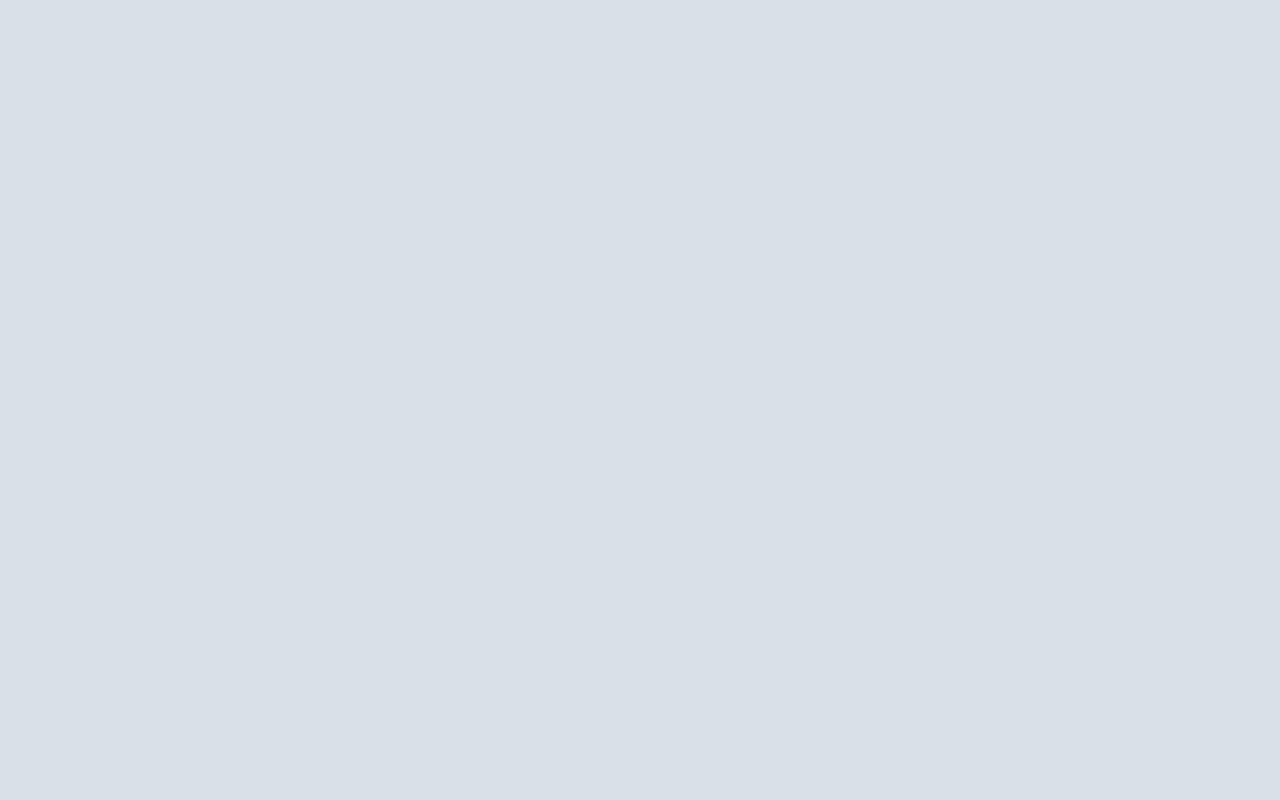
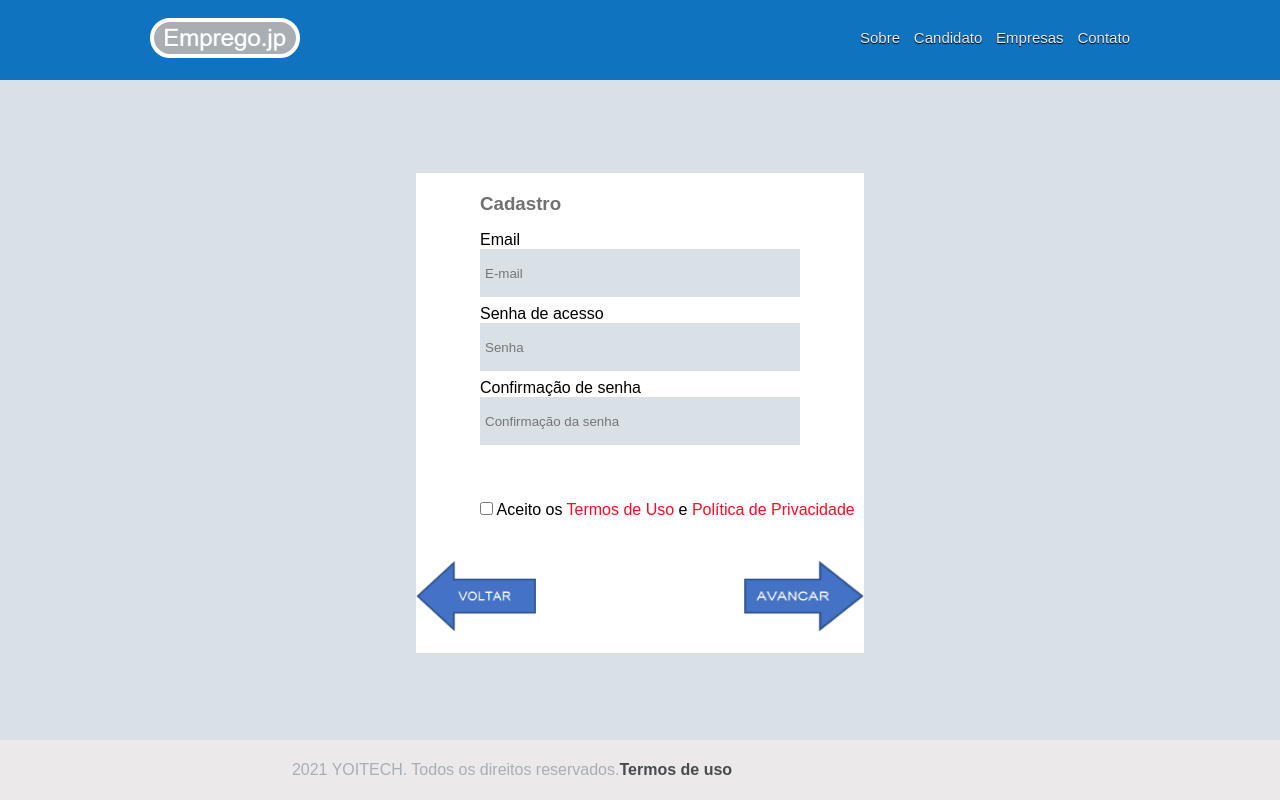
Before and after one commit to OokamiMidori/FrontEnd-Yoitech, a React (Create React App) app: page /singup-user in a window 1280 px wide. Before the commit this address had no page. Built offline with nearby package versions, Linux system fonts and the light colour scheme.

Commit message:
priemaira-pagica-cadastro

```diff
--- a/src/Pages/Detalhes User/index.js
+++ b/src/Pages/Detalhes User/index.js
@@ -0,0 +1,14 @@
+import { Footer } from "../../components/footer"
+import { Header } from "../../components/header"
+
+export const DetailUserPage = () =>{
+    return(
+        <div>
+            <Header/>
+            <div>
+
+            </div>
+            <Footer/>
+        </div>
+    )
+}
--- a/src/Pages/Login User/index.js
+++ b/src/Pages/Login User/index.js
@@ -2,10 +2,13 @@ import { useState } from "react"
 import { Footer } from "../../components/footer"
 import { Header } from "../../components/header"
 import { CardLoginUser, LoginUserContainer } from "./styledUserLogin"
+import { useNavigate } from "react-router-dom"
+import { goToSingUpUserPage } from "../../routes"
 
 export const UserLogin = () => {
     const [userName, setUserName] = useState("")
     const [password, setPassword] = useState("")
+    const navigate = useNavigate()
 
 
     return (
@@ -27,7 +30,7 @@ export const UserLogin = () => {
                     <input value={password} placeholder="Password" name="password" type="password" onChange={(e)=>setPassword(e.target.value)}/>
                 </div>
                 <button className="entrar">Entrar</button>
-                <button className="criarCadastro">Criar cadastro</button>
+                <button className="criarCadastro" onClick={()=>goToSingUpUserPage(navigate)}>Criar cadastro</button>
                 <p>Recuperar cadastro</p>
             </CardLoginUser>
             <Footer />
--- a/src/Pages/Signup User/index.js
+++ b/src/Pages/Signup User/index.js
@@ -0,0 +1,74 @@
+import { useNavigate } from "react-router-dom"
+import { Footer } from "../../components/footer"
+import { Header } from "../../components/header"
+import { ContainerCard, NextAndBackImg, SingUpUserCard, StyledSingUpUserContainer, TermosContainer } from "./styledSigUpUser"
+import { useState } from "react"
+import setaAvancar from "../../assets/avancar-seta.png"
+import setaRetornar from "../../assets/voltar-seta.png"
+import { goToDetailsUserSingUp, goToHomePage } from "../../routes"
+
+export const SingUpUser = () => {
+    const navigate = useNavigate()
+    const [isChecked, setIsChecked] = useState(false)
+    const [password, setPassword] = useState("")
+    const [email, setEmail] = useState("")
+    const [confirmPassword, setConfirmPassword] = useState("")
+
+    const goToCadastroPessoal = () => {
+        if (!isChecked) {
+            alert("Favor confirmar que aceita os termos e condições")
+        }
+
+        if (password !== confirmPassword) {
+            alert("Senhas precisam ser iguais!")
+        }
+        if (password === confirmPassword && email !== "" && password !== "") {
+            goToDetailsUserSingUp(navigate)
+        } else {
+            alert("Verifique se preencheu as informações com itens válidos")
+        }
+
+    }
+
+
+    const handleCheckboxChange = () => {
+        setIsChecked(!isChecked)
+    }
+
+
+
+    return (
+        <StyledSingUpUserContainer>
+            <Header />
+            <div>
+                <SingUpUserCard>
+                    <ContainerCard>
+                        <h3>Cadastro</h3>
+                        <div>
+                            <p>Email</p>
+                            <input type="email" className="input" name="email" placeholder="E-mail" value={email} onChange={(e) => setEmail(e.target.value)} />
+                            <p>Senha de acesso</p>
+                            <input type="password" className="input" name="password" placeholder="Senha" value={password} onChange={(e) => setPassword(e.target.value)} />
+                            <p>Confirmação de senha</p>
+                            <input type="password" className="input" name="confirmPassword" placeholder="Confirmação da senha" value={confirmPassword} onChange={(e) => setConfirmPassword(e.target.value)} />
+                            <TermosContainer>
+                                <input type="checkbox" onChange={handleCheckboxChange} checked={isChecked} />
+                                <span> Aceito os</span>
+                                <span className="termos"> Termos de Uso</span>
+                                <span> e </span>
+                                <span className="termos">Política de Privacidade</span>
+                            </TermosContainer>
+
+                        </div>
+
+                    </ContainerCard>
+                    <NextAndBackImg>
+                        <img src={setaRetornar} onClick={() => goToHomePage(navigate)} />
+                        <img src={setaAvancar} onClick={() => goToCadastroPessoal()} />
+                    </NextAndBackImg>
+                </SingUpUserCard>
+            </div>
+            <Footer />
+        </StyledSingUpUserContainer>
+    )
+}
--- /dev/null
+++ b/src/Pages/Signup User/styledSigUpUser.js
@@ -0,0 +1,75 @@
+import styled from "styled-components";
+
+export const StyledSingUpUserContainer = styled.div`
+display: flex;
+flex-direction: column;
+height: 100vh;
+align-items: center;
+justify-content: space-between;
+
+`
+export const SingUpUserCard = styled.div`
+height: 60vh;
+width: 35vw;
+background-color: white;
+display: flex;
+flex-direction: column;
+align-items: flex-start;
+justify-content: space-around;
+
+img{
+    height: 9vh;
+    width: 15vh;
+    cursor: pointer;
+}
+div{
+    background-color: white;
+}
+.input{
+    height: 6vh;
+    width: 25vw;
+    border: none;
+    padding-left: 5px;
+    margin-bottom: 1vh;
+
+}
+p{
+    background-color: white;
+}
+h3{
+    background-color: white;
+
+    color: #707070;
+    /* margin-left: 5vw; */
+    margin-bottom: 2vh;
+}
+
+span{
+    background-color: white;
+}
+
+`
+export const NextAndBackImg = styled.div`
+display: flex;
+flex-direction: row;
+justify-content: space-between;
+width: 35vw;
+`
+export const ContainerCard = styled.div`
+  background-color: white;
+    margin-left: 5vw;
+`
+
+export const TermosContainer = styled.p`
+/* display: flex;
+flex-direction: row; */
+background-color: white;
+margin-top: 6vh;
+/* justify-content: flex-start;
+align-items: flex-start; */
+text-align: center;
+width:100%;
+.termos{
+    color: #FC0C24;
+}
+`
--- a/src/routes/coordinator.js
+++ b/src/routes/coordinator.js
@@ -1,15 +1,23 @@
-export const goToHomePage = (navigate) =>{
+export const goToHomePage = (navigate) => {
     navigate("/")
 }
 
-export const goToAboutPage = (navigate) =>{
+export const goToAboutPage = (navigate) => {
     navigate("/about")
 }
 
-export const goToContactPage = (navigate)=>{
+export const goToContactPage = (navigate) => {
     navigate("/contact")
 }
 
-export const goToCompanyPage = (navigate)=>{
+export const goToCompanyPage = (navigate) => {
     navigate("/company")
 }
+
+export const goToSingUpUserPage = (navigate) => {
+    navigate("/singup-user")
+}
+
+export const goToDetailsUserSingUp = (navigate) =>{
+    navigate("/sigup-user-details")
+}
--- a/src/routes/router.js
+++ b/src/routes/router.js
@@ -3,6 +3,8 @@ import {UserLogin} from "../Pages/Login User/index"
 import {CompanyLogin} from "../Pages/Login Empresa/index"
 import {AboutPage} from "../Pages/Sobre/index"
 import {ContatoPage} from "../Pages/Contato/index"
+import { SingUpUser } from "../Pages/Signup User";
+import { DetailUserPage } from "../Pages/Detalhes User";
 
 export const Router = () =>{
     return (
@@ -10,8 +12,8 @@ export const Router = () =>{
             <Routes>
                 <Route path="/" element={<UserLogin/>}/>
                 <Route path="/company" element={ <CompanyLogin/> }/>
-                {/* <Route path="/sigup-user" element={}/> */}
-                {/* <Route path="/sigup-company" element={}/> */}
+                <Route path="/singup-user" element={<SingUpUser/>}/>
+                <Route path="/sigup-user-details" element={<DetailUserPage/>}/>
                 {/* <Route path="/rating-company" element={}/> */}
                 {/* <Route path="/rating-yoitech" element={}/> */}
                 {/* <Route path="/buscar-vagas" element={}/> */}
```
Also changed, not shown: src/assets/avancar-seta.png (added), src/assets/voltar-seta.png (added).
